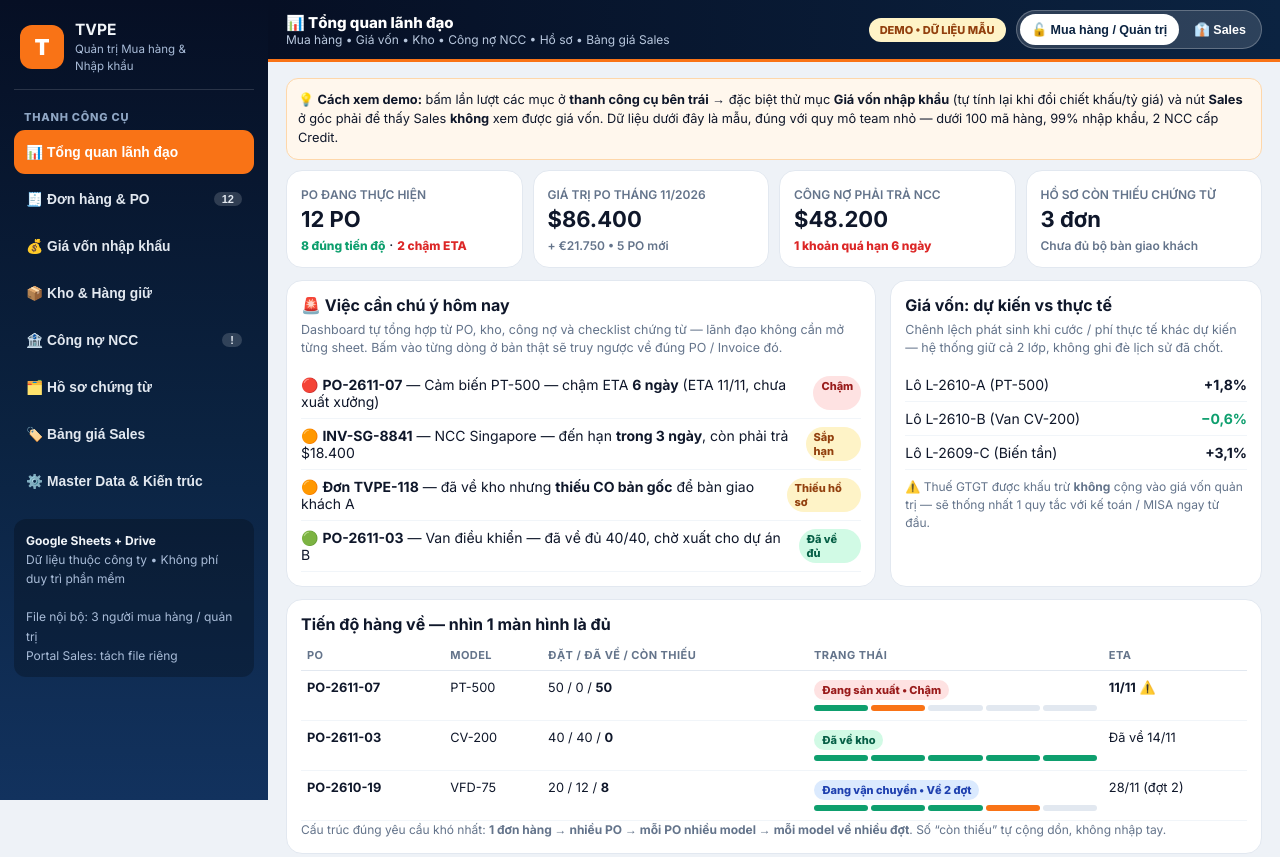
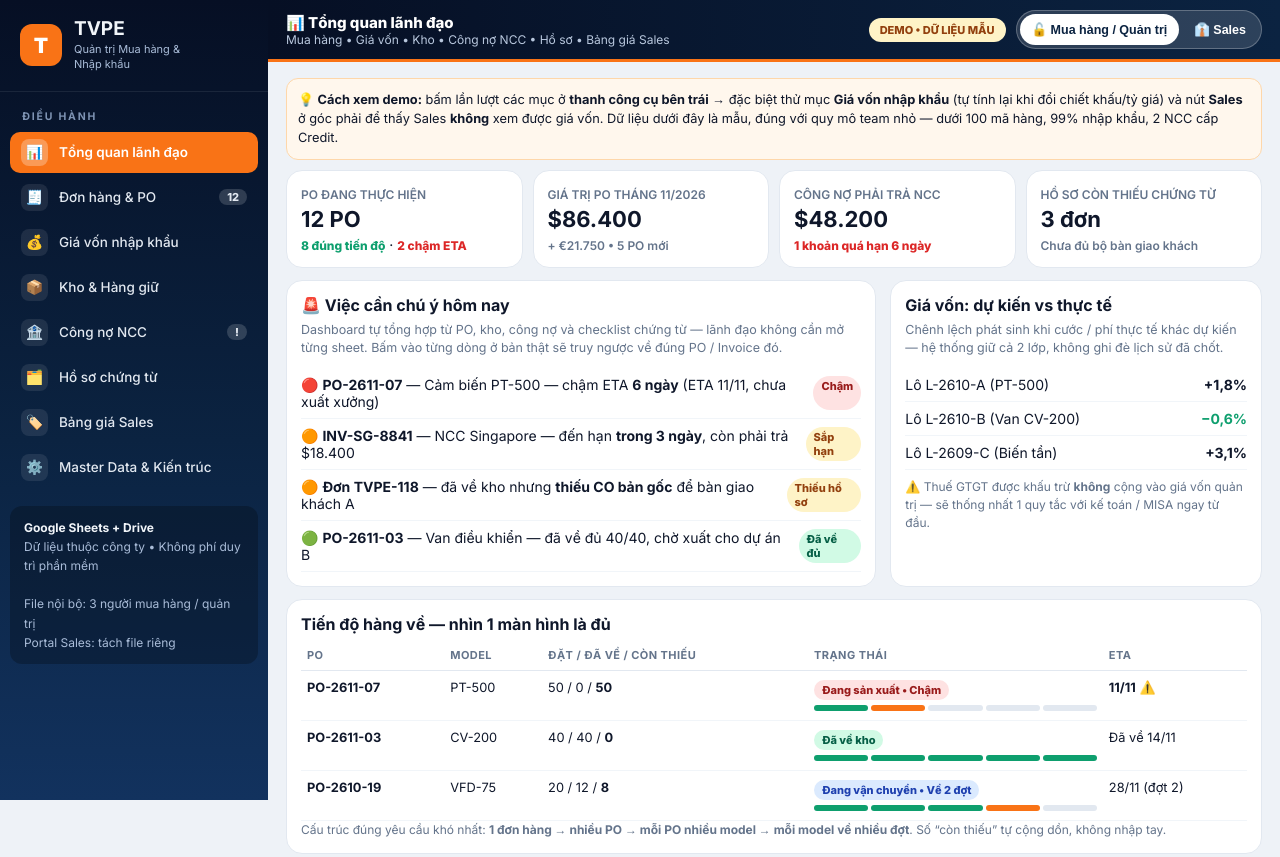
Before and after one commit to hanglex9x-cmyk/tvpe-purchasing-demo, a plain HTML site: page index.html in a window 1280 px wide. Shown: the top 857 px of the page. Drawn offline with Linux system fonts and the light colour scheme.

Commit message:
Demo: unified sidebar design

```diff
--- a/index.html
+++ b/index.html
@@ -13,20 +13,22 @@ a{color:inherit}
 /* Layout + thanh công cụ bên trái (chuẩn các web đã làm: sidebar 268px navy, mobile trượt) */
 #app{display:flex;min-height:100vh}
 .main-wrap{flex:1;min-width:0;display:flex;flex-direction:column}
-#sidebar{width:268px;flex:0 0 268px;background:linear-gradient(180deg,#060F24 0%,var(--navy) 55%,var(--navy2) 100%);color:#F1F5F9;position:sticky;top:0;height:100vh;overflow-y:auto;padding:18px 14px 22px;z-index:60}
-.brand{display:flex;gap:11px;align-items:center;padding:2px 6px 14px;border-bottom:1px solid rgba(255,255,255,.14);margin-bottom:12px}
-.logoicon{width:44px;height:44px;flex:0 0 44px;border-radius:12px;background:var(--orange);color:#fff;display:grid;place-items:center;font-size:22px;font-weight:900}
-.brand h1{font-size:15.5px;line-height:1.25}
-.brand p{font-size:11.5px;color:#A9BCD8;margin-top:2px;line-height:1.45}
-.side-label{font-size:11px;font-weight:800;letter-spacing:.07em;text-transform:uppercase;color:#8FA6C4;padding:8px 10px 6px}
-.nav{display:flex;flex-direction:column;gap:3px}
-.nav button{display:flex;align-items:center;gap:10px;width:100%;text-align:left;background:transparent;border:0;color:#E2E8F0;padding:10px 12px;border-radius:11px;font-weight:600;font-size:13.8px;cursor:pointer;min-height:44px}
+#sidebar{width:268px;flex:0 0 268px;background:linear-gradient(180deg,#060F24 0%,var(--navy) 55%,var(--navy2) 100%);color:#F1F5F9;position:sticky;top:0;height:100vh;overflow-y:auto;padding:0 0 18px;z-index:60}
+.brand{display:flex;gap:12px;align-items:center;padding:18px 20px;min-height:76px;border-bottom:1px solid rgba(255,255,255,.08)}
+.logoicon{width:42px;height:42px;flex:0 0 42px;border-radius:12px;background:var(--orange);color:#fff;display:grid;place-items:center;font-size:21px;font-weight:900}
+.brand h1{font-size:19px;line-height:1.15}
+.brand p{font-size:11px;color:#A9BCD8;margin-top:2px;line-height:1.4}
+.side-label{font-size:10.5px;font-weight:700;letter-spacing:1.8px;text-transform:uppercase;color:#7E93B3;padding:18px 22px 7px}
+.nav{display:flex;flex-direction:column}
+.nav button{display:flex;align-items:center;gap:11px;height:41px;margin:2px 10px;padding:0 11px;text-align:left;background:transparent;border:0;color:#E2E8F0;border-radius:10px;font-weight:500;font-size:13.5px;cursor:pointer;font-family:inherit}
+.nav button .ic{width:27px;height:27px;flex:0 0 27px;display:flex;align-items:center;justify-content:center;background:rgba(255,255,255,.09);border-radius:8px;font-size:14px;line-height:1}
 .nav button:hover{background:rgba(255,255,255,.07);color:#fff}
-.nav button.on{background:var(--orange);color:#fff;font-weight:800}
+.nav button.on{background:var(--orange);color:#fff;font-weight:600}
+.nav button.on .ic{background:rgba(255,255,255,.28)}
 .nav button.locked{opacity:.45}
 .nav button .cnt{margin-left:auto;font-size:11px;background:rgba(255,255,255,.16);border-radius:99px;padding:1px 8px;font-weight:800}
 .nav button.on .cnt{background:rgba(255,255,255,.28)}
-.side-foot{margin-top:16px;padding:12px;border-radius:12px;background:rgba(0,0,0,.25);font-size:12px;color:#A9BCD8;line-height:1.6}
+.side-foot{margin:16px 10px 0;padding:12px 14px;border-radius:12px;background:rgba(0,0,0,.25);font-size:12px;color:#A9BCD8;line-height:1.6}
 .side-foot b{color:#F1F5F9}
 #scrim{display:none}
 #topbar{position:sticky;top:0;z-index:40;background:linear-gradient(90deg,#060F24,var(--navy));border-bottom:3px solid var(--orange);padding:10px 18px;display:flex;align-items:center;gap:12px;flex-wrap:wrap}
@@ -98,16 +100,16 @@ strong.num{white-space:nowrap}
         <p>Quản trị Mua hàng &amp;<br>Nhập khẩu</p>
       </div>
     </div>
-    <div class="side-label">Thanh công cụ</div>
+    <div class="side-label">Điều hành</div>
     <nav class="nav" id="nav">
-      <button class="on" data-tab="dash" onclick="go('dash')">📊 Tổng quan lãnh đạo</button>
-      <button data-tab="po" data-internal="1" onclick="go('po')">🧾 Đơn hàng &amp; PO <span class="cnt">12</span></button>
-      <button data-tab="cost" data-internal="1" onclick="go('cost')">💰 Giá vốn nhập khẩu</button>
-      <button data-tab="stock" onclick="go('stock')">📦 Kho &amp; Hàng giữ</button>
-      <button data-tab="ap" data-internal="1" onclick="go('ap')">🏦 Công nợ NCC <span class="cnt">!</span></button>
-      <button data-tab="docs" onclick="go('docs')">🗂️ Hồ sơ chứng từ</button>
-      <button data-tab="price" onclick="go('price')">🏷️ Bảng giá Sales</button>
-      <button data-tab="arch" onclick="go('arch')">⚙️ Master Data &amp; Kiến trúc</button>
+      <button class="on" data-tab="dash" onclick="go('dash')"><span class="ic">📊</span><span class="tx">Tổng quan lãnh đạo</span></button>
+      <button data-tab="po" data-internal="1" onclick="go('po')"><span class="ic">🧾</span><span class="tx">Đơn hàng &amp; PO</span> <span class="cnt">12</span></button>
+      <button data-tab="cost" data-internal="1" onclick="go('cost')"><span class="ic">💰</span><span class="tx">Giá vốn nhập khẩu</span></button>
+      <button data-tab="stock" onclick="go('stock')"><span class="ic">📦</span><span class="tx">Kho &amp; Hàng giữ</span></button>
+      <button data-tab="ap" data-internal="1" onclick="go('ap')"><span class="ic">🏦</span><span class="tx">Công nợ NCC</span> <span class="cnt">!</span></button>
+      <button data-tab="docs" onclick="go('docs')"><span class="ic">🗂️</span><span class="tx">Hồ sơ chứng từ</span></button>
+      <button data-tab="price" onclick="go('price')"><span class="ic">🏷️</span><span class="tx">Bảng giá Sales</span></button>
+      <button data-tab="arch" onclick="go('arch')"><span class="ic">⚙️</span><span class="tx">Master Data &amp; Kiến trúc</span></button>
     </nav>
     <div class="side-foot">
       <b>Google Sheets + Drive</b><br>
```
